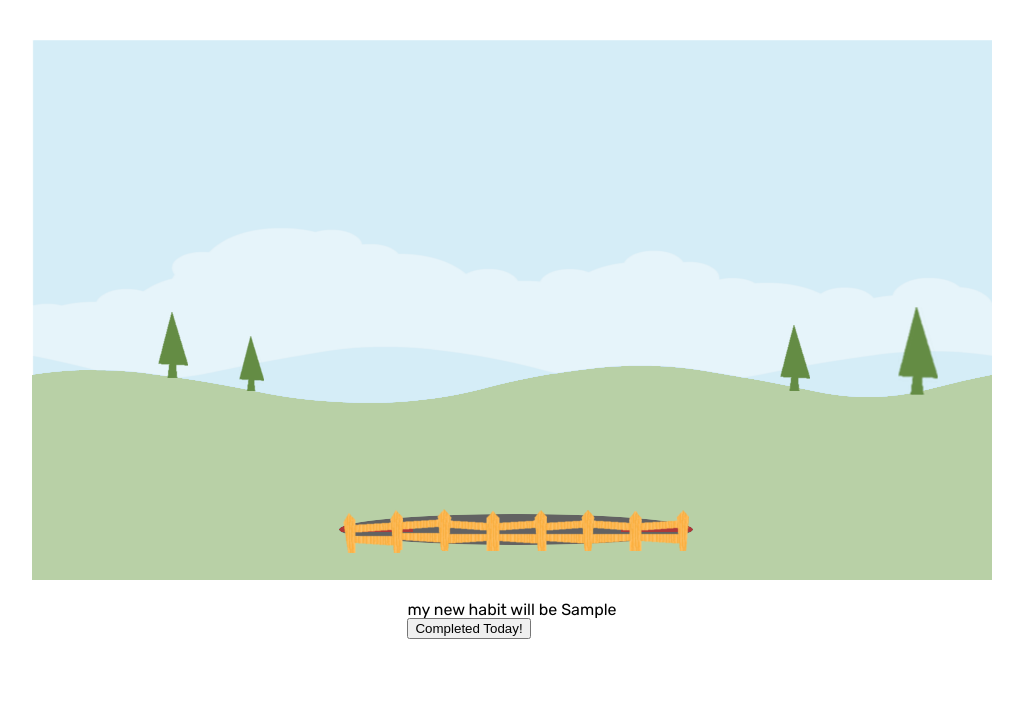
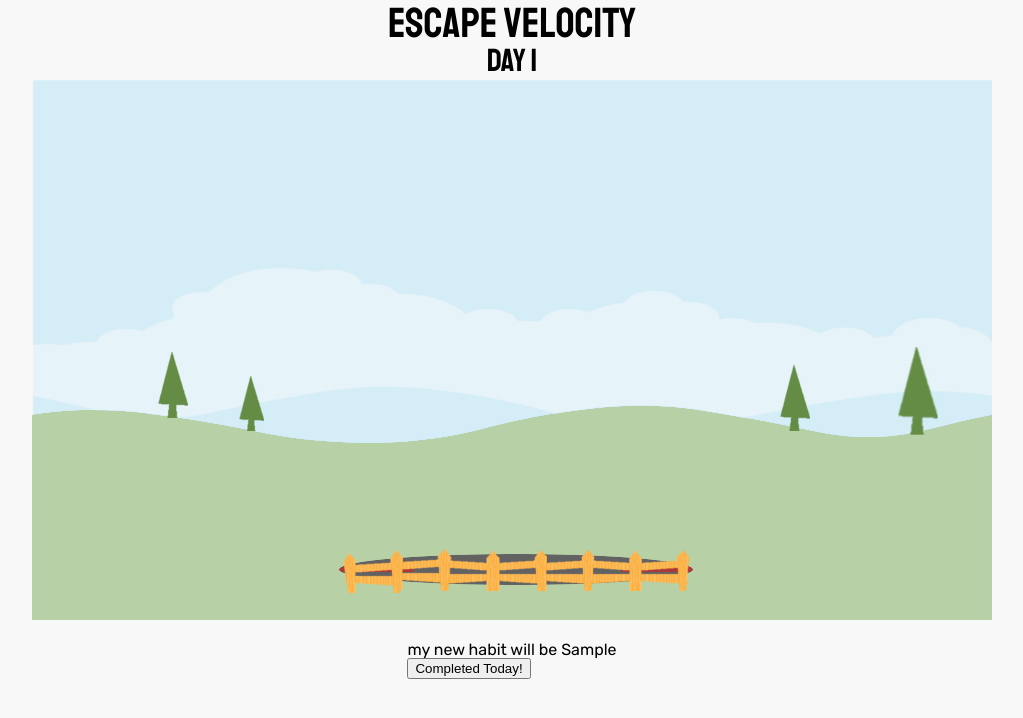
Before and after one commit to JonFobert/EscapeVelocity, a plain HTML site: page index.html in a window 1280 px wide. Both pictures are taken after typing "Sample" into the empty fields and a click on the input "Let's Do This". Shown: the whole page, without its empty margins (128-1151 px from the left). Drawn offline with Linux system fonts and the light colour scheme.

Commit message:
adjust colors

```diff
--- a/index.html
+++ b/index.html
@@ -5,10 +5,12 @@
 		<meta charset = "UTF-8">
 		<link rel="stylesheet" href="./main.css">
 		<link href="https://fonts.googleapis.com/css?family=Rubik" rel="stylesheet">
+		<link href="https://fonts.googleapis.com/css?family=Staatliches" rel="stylesheet">
 	</head>
 	<body>
 		<div id="page">
 			<div class="splash-question">
+
 				<div class="question-content">
 					<h1>What do you want to make a habit of?</h1>
 					<form>
@@ -16,6 +18,12 @@
 						<input type="submit" value="Let's Do This">
 					</form>
 				</div>
+			</div>
+
+
+			<div class ="page-heading heading-not-shown">
+				<h2>ESCAPE VELOCITY</h2>
+				<h3>Day 1</h3>
 			</div>
 			<div class="event-complete">
 				<h2 class = habit-heading></h2>
--- a/main.css
+++ b/main.css
@@ -53,12 +53,13 @@ table {
 
 body {
 	font-family: 'Rubik', sans-serif;
+	background-color: rgba(248, 248, 248, 1);
 }
 
 #page {
 	display: grid;
 	grid-template-columns: 1fr 960px 1fr;
-	grid-template-rows: 40px 540px 80px 1fr;
+	grid-template-rows: 80px 540px 80px 1fr;
 	width: 100vw;
   	height: 100vh;
 }
@@ -66,18 +67,20 @@ body {
 .splash-question {
 	z-index: 2;
 	grid-row: 1 / 5;
-	grid-column: 1 / 5;
+	grid-column: 1 / 4;
 	width: 100%;
 	height: 100%;
 	display: grid;
-
 }
 
 .question-content {
 	justify-self: center;
 	align-self: center;
+	width: 300px;
+	height: 200px;
 	display: grid;
 	grid-template-rows: 250px 100px;
+	background-color: #272726
 }
 
 .question-content h1 {
@@ -95,7 +98,62 @@ body {
 }
 
 .no-task-entered {
-	background-color: #0c0c0cf2;
+	background-color: #0c0c0c9c;
+}
+
+
+/*Page*/
+
+.page-heading {
+	grid-row: 1 / 2;
+	grid-column: 2 / 3;
+	justify-self: center;
+	align-self: center;
+	text-align: center;
+	font-family: 'Staatliches', cursive;
+}
+
+.page-heading h2 {
+	font-size: 42px;
+	opacity: 0;
+}
+
+.page-heading.heading-shown h2 {
+	animation-name: fadeInPageHeading;
+    animation-duration: 1s;
+    animation-fill-mode: forwards;
+}
+
+@keyframes fadeInPageHeading {
+	from {
+		opacity: 0;
+	}
+
+	to {
+		opacity: 1;
+	}
+}
+
+.page-heading h3 {
+	font-size: 32px;
+    opacity: 0;
+}
+
+.page-heading.heading-shown h3 {
+	animation-name: fadeInDay;
+    animation-duration: 2s;
+    animation-delay: 1s;
+    animation-fill-mode: forwards;
+}
+
+@keyframes fadeInDay {
+	from {
+		opacity: 0;
+	}
+
+	to {
+		opacity: 1;
+	}
 }
 
 .animation {
--- a/script.js
+++ b/script.js
@@ -19,6 +19,8 @@ form.addEventListener("submit", e => {
 	userHabit = habitField.value;
 	splashQuestion.style.display = "none";
 	CreateHabitEl();
+		document.querySelector('.page-heading').classList.remove('heading-not-shown')
+	document.querySelector('.page-heading').classList.add('heading-shown')
 })
 
 function CreateHabitEl() {
```
